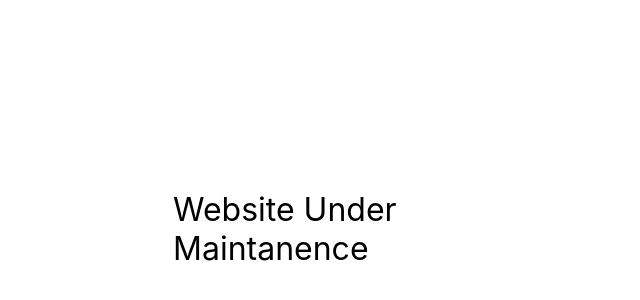
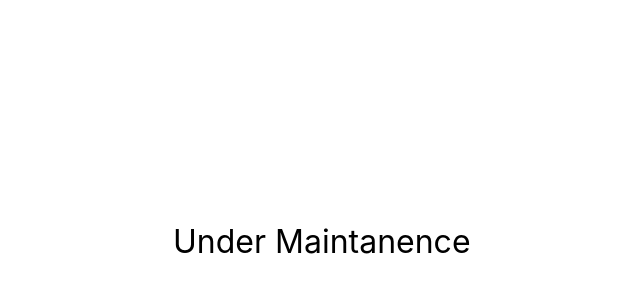
Before and after one commit to jagadhis/dmt-website, a React (Create React App) app: page / in a window 1280 px wide. Shown: the part 160-460 px from the top of the page, without its empty margins (267-907 px from the left). Built offline with nearby package versions, Linux system fonts and the light colour scheme.

Commit message:
Code Architecture

```diff
--- a/src/App.js
+++ b/src/App.js
@@ -1,9 +1,10 @@
 import './App.css';
+import Maintanence from './Pages/Maintanence';
 
 function App() {
   return (
     <div className="App">
-       Website Under Maintanence
+     <Maintanence />
     </div>
   );
 }
--- /dev/null
+++ b/src/Pages/Maintanence.js
@@ -0,0 +1,11 @@
+import React from 'react'
+
+const Maintanence = () => {
+  return (
+    <div>
+        <p>Under Maintanence</p>
+    </div>
+  )
+}
+
+export default Maintanence
--- a/src/index.js
+++ b/src/index.js
@@ -2,7 +2,7 @@ import React from 'react';
 import ReactDOM from 'react-dom/client';
 import './index.css';
 import App from './App';
-import reportWebVitals from './reportWebVitals';
+
 
 const root = ReactDOM.createRoot(document.getElementById('root'));
 root.render(
@@ -14,4 +14,3 @@ root.render(
 // If you want to start measuring performance in your app, pass a function
 // to log results (for example: reportWebVitals(console.log))
 // or send to an analytics endpoint. Learn more: https://bit.ly/CRA-vitals
-reportWebVitals();
--- a/src/reportWebVitals.js
+++ /dev/null
@@ -1,13 +0,0 @@
-const reportWebVitals = onPerfEntry => {
-  if (onPerfEntry && onPerfEntry instanceof Function) {
-    import('web-vitals').then(({ getCLS, getFID, getFCP, getLCP, getTTFB }) => {
-      getCLS(onPerfEntry);
-      getFID(onPerfEntry);
-      getFCP(onPerfEntry);
-      getLCP(onPerfEntry);
-      getTTFB(onPerfEntry);
-    });
-  }
-};
-
-export default reportWebVitals;
```
Also changed, not shown: src/setupTests.js (deleted, +0 -5 lines), src/logo.svg (deleted), 1 other file (tests, documents, lock files or other folders).
